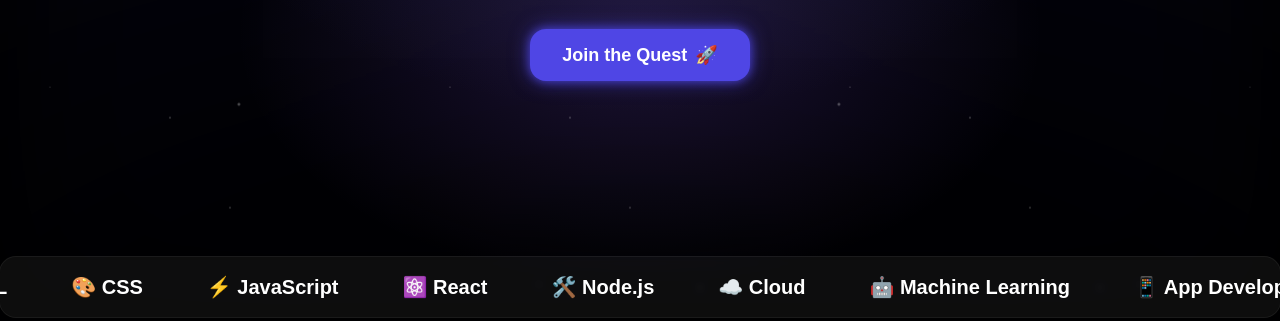
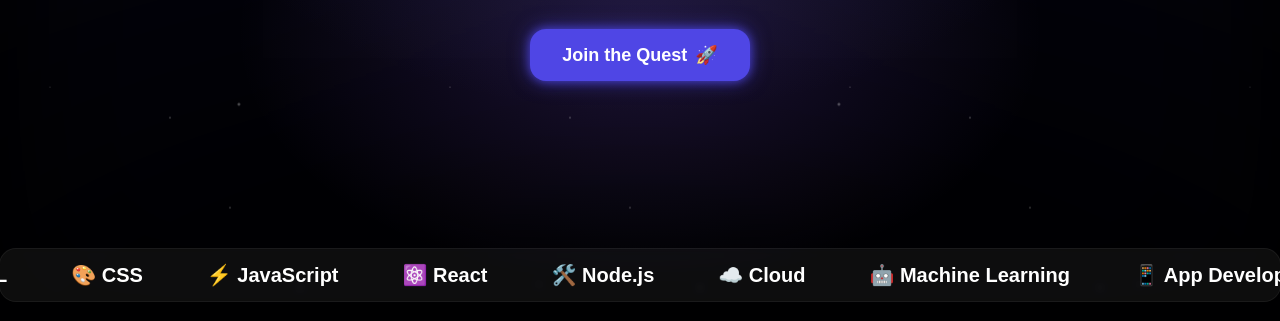
Before and after one commit to IshaanSaxen/CodeQuest-landingpage, a plain HTML site: page index.html in a window 1280 px wide. Shown: the part 479-800 px from the top of the page. Drawn offline with nearby package versions, Linux system fonts and the light colour scheme.

Commit message:
Update index.html

```diff
--- a/index.html
+++ b/index.html
@@ -124,9 +124,9 @@
       </section>
     </header>
    <!-- COURSES SCROLLING SECTION -->
-<section class="relative py-6">
+<section class="relative mt-4">  <!-- 👈 changed from py-6 to mt-4 -->
   <div class="overflow-hidden rounded-2xl bg-white/5 backdrop-blur-sm ring-1 ring-white/10">
-    <div class="whitespace-nowrap animate-marquee text-lg md:text-xl font-semibold text-white flex items-center py-4">
+    <div class="whitespace-nowrap animate-marquee text-lg md:text-xl font-semibold text-white flex items-center py-3">
       <span class="mx-8">🐍 Python</span>
       <span class="mx-8">🌐 HTML</span>
       <span class="mx-8">🎨 CSS</span>
```
